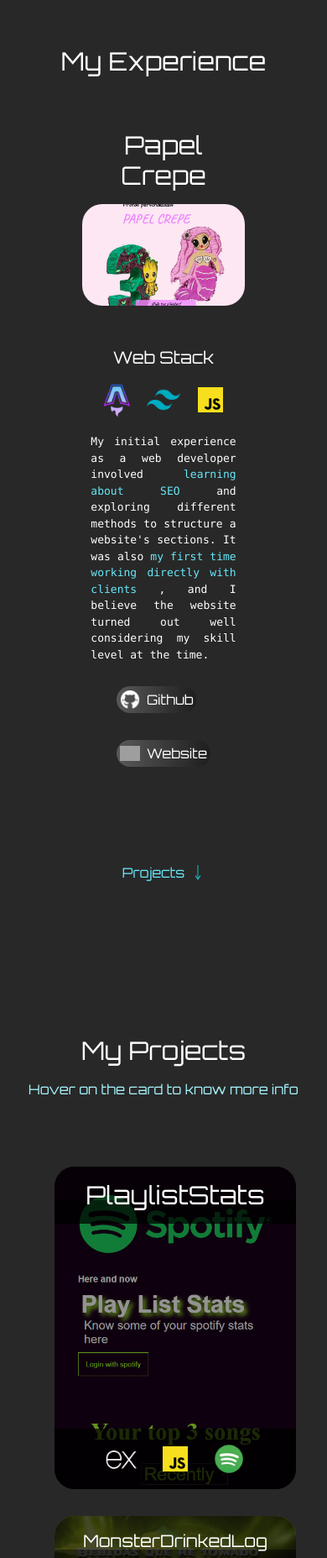
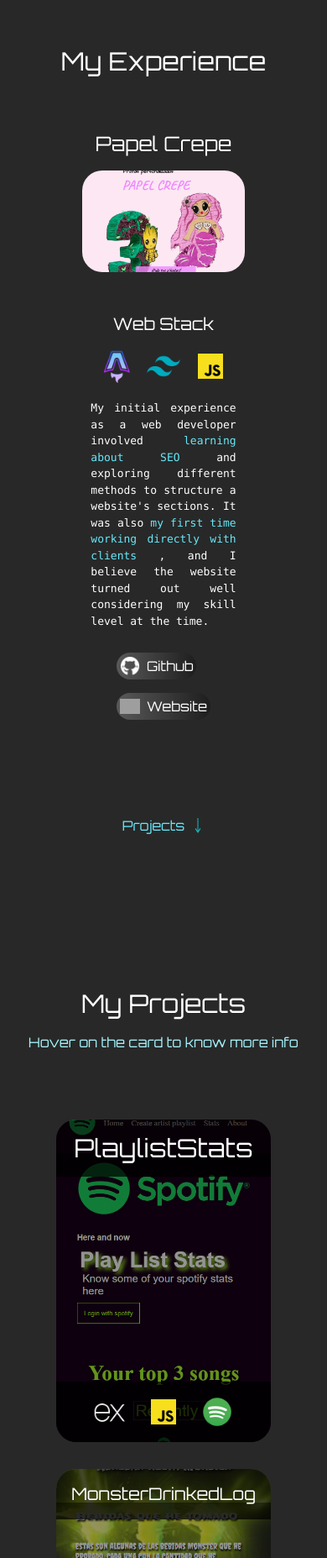
Before and after one commit to Eyvarjgc/P0rtf0li0, an Astro site: page / in a window 390 px wide. Shown: the part 1506-3361 px from the top of the page at 84% size. Built offline with nearby package versions, Linux system fonts and the light colour scheme; Astro itself is replaced by a stand-in of ours; grey boxes are pictures that could not be loaded.

Commit message:
fixed: responsive error on project and Experience sections

```diff
--- a/src/sections/Experience.astro
+++ b/src/sections/Experience.astro
@@ -10,7 +10,7 @@
 
 
     <figure class="gap-4 flex flex-col w-3/4 lg:w-1/2  my-0 mx-auto ">
-      <h1 class="text-3xl md:text-5xl navFont text-center lg:text-left text-white">Papel Crepe</h1>
+      <h1 class="text-2xl md:text-5xl navFont text-center lg:text-left text-white">Papel Crepe</h1>
       <img class="w-full lg:w-full  rounded-3xl" src="./PapelcrepeWeb.png" alt="">
     </figure>
 
@@ -27,9 +27,9 @@
         </figure>
       </section>
 
-      <p class=" text-[13px] sm:text-[1rem] text-justify text-white font-mono">My initial experience as a web developer involved  <span class="text-cyan-300">learning about SEO</span> and exploring different methods to structure a website's sections. It was also <span class="text-cyan-300">my first time working directly with clients</span> , and I believe the website turned out well considering my skill level at the time. </p>
+      <p class=" text-[13px] sm:text-[14px] text-justify text-white font-mono">My initial experience as a web developer involved  <span class="text-cyan-300">learning about SEO</span> and exploring different methods to structure a website's sections. It was also <span class="text-cyan-300">my first time working directly with clients</span> , and I believe the website turned out well considering my skill level at the time. </p>
 
-      <div class="flex gap-8 my-6 flex-col sm:flex-row ">
+      <div class="flex gap-4 my-6 flex-col sm:flex-row ">
         <a href="https://github.com/Eyvarjgc/PapelCrepeWeb" class="flex papelcrepeButton w-fit rounded-3xl navFont justify-center items-center gap-2 p-1">
           <img src="/github.png" alt="" class="w-6 md:w-8">
           <p >Github</p>
--- a/src/sections/Projects.astro
+++ b/src/sections/Projects.astro
@@ -11,12 +11,12 @@ import ProjectCards from "../components/ProjectCards.astro";
 <div class="my-20">
 
 
-  <article class="flex flex-col sm:flex-row gap-8 w-2/3 mx-auto my-20">
+  <article class="flex flex-col sm:flex-row gap-8 w-2/3 mx-auto justify-center my-20 ">
 
 
   </style>
 
-  <section class="product-item rounded-3xl overflow-hidden playlistStatsBG w-72 h-96 md:w-[300px] md:h-[500px]" }>
+  <section class="product-item rounded-3xl overflow-hidden playlistStatsBG w-64 mx-auto h-96 md:w-[300px] md:h-[500px]" }>
 
 
     <div class="item-content">
@@ -33,7 +33,7 @@ import ProjectCards from "../components/ProjectCards.astro";
 
 
     <div class="item-description">
-      <p class="lg:pt-4 text-justify font-mono sm:text-sm   md:text-lg " >In this project, I applied my knowledge of APIs and couldn't be more grateful for the experience. I have a deep love for music, so<span class="text-cyan-300"> I used the Spotify API </span> to display the most listened-to songs and create new playlists based on the selected artist. Through this project, <span class="text-cyan-300">my understanding of APIs has greatly improved.</span></p>
+      <p class="lg:pt-4 text-justify font-mono text-[12px]   md:text-lg " >In this project, I applied my knowledge of APIs and couldn't be more grateful for the experience. I have a deep love for music, so<span class="text-cyan-300"> I used the Spotify API </span> to display the most listened-to songs and create new playlists based on the selected artist. Through this project, <span class="text-cyan-300">my understanding of APIs has greatly improved.</span></p>
 
       <div class="flex justify-center items-center absolute right-0 left-0 bottom-5 gap-4  ">
 
@@ -54,7 +54,7 @@ import ProjectCards from "../components/ProjectCards.astro";
   </section>
 
 
-  <section class="product-item rounded-3xl overflow-hidden monsterDrinkedLogBG w-72 h-80 md:w-[250px] md:h-[450px]" }>
+  <section class="product-item rounded-3xl overflow-hidden monsterDrinkedLogBG w-64 mx-auto h-80 md:w-[250px] md:h-[450px]" }>
 
 
     <div class="item-content">
@@ -71,7 +71,7 @@ import ProjectCards from "../components/ProjectCards.astro";
 
 
     <div class="item-description">
-      <p class="lg:pt-4 text-justify font-mono sm:text-sm md:text-lg" >In this project, I practiced my skills using MySQL. It’s a project where <span class="text-cyan-300">I implemented a CRUD system</span>   with MySQL and Express. Throughout this experience, <span class="text-cyan-300">I learned various aspects of MySQL</span>   and how to deploy a database.</p>
+      <p class="lg:pt-4 text-justify font-mono text-[12px] md:text-lg" >In this project, I practiced my skills using MySQL. It’s a project where <span class="text-cyan-300">I implemented a CRUD system</span>   with MySQL and Express. Throughout this experience, <span class="text-cyan-300">I learned various aspects of MySQL</span>   and how to deploy a database.</p>
 
       <div class="flex justify-center items-center absolute right-0 left-0 bottom-5 gap-4  ">
 
```
